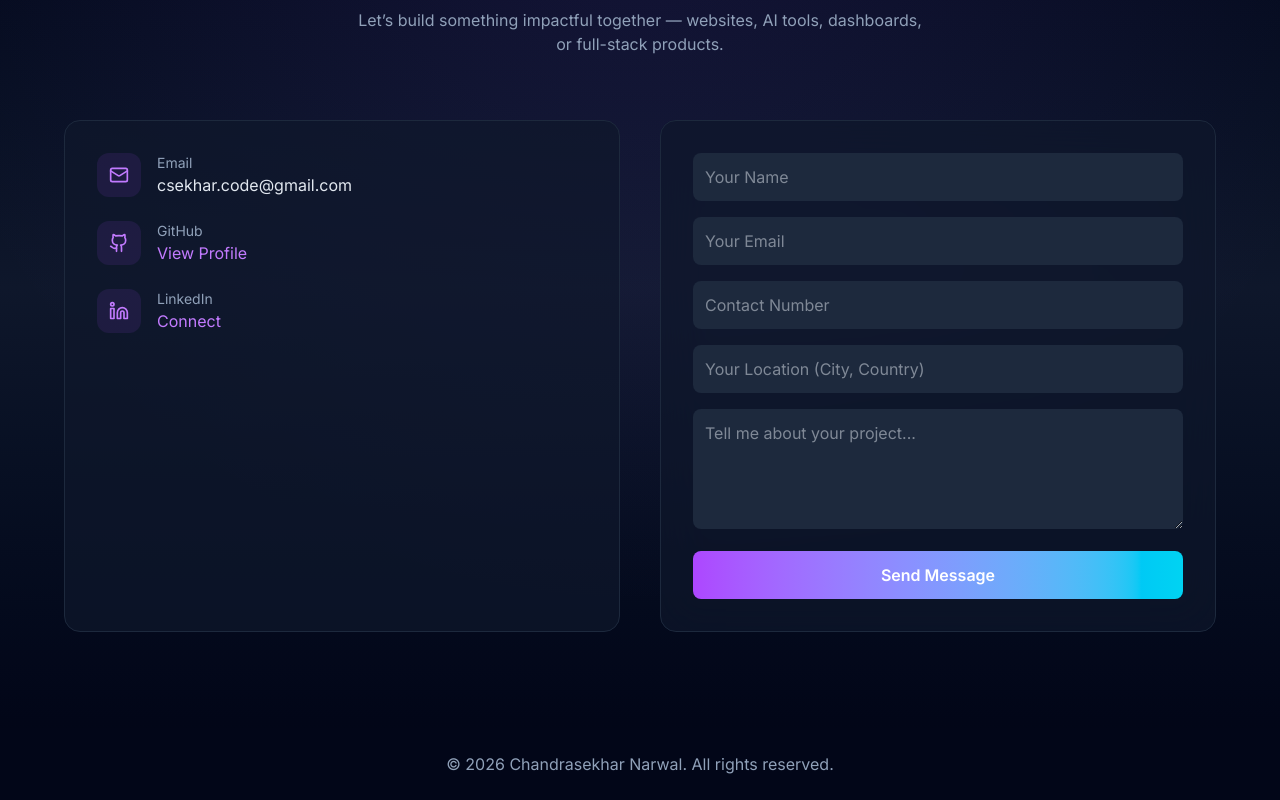
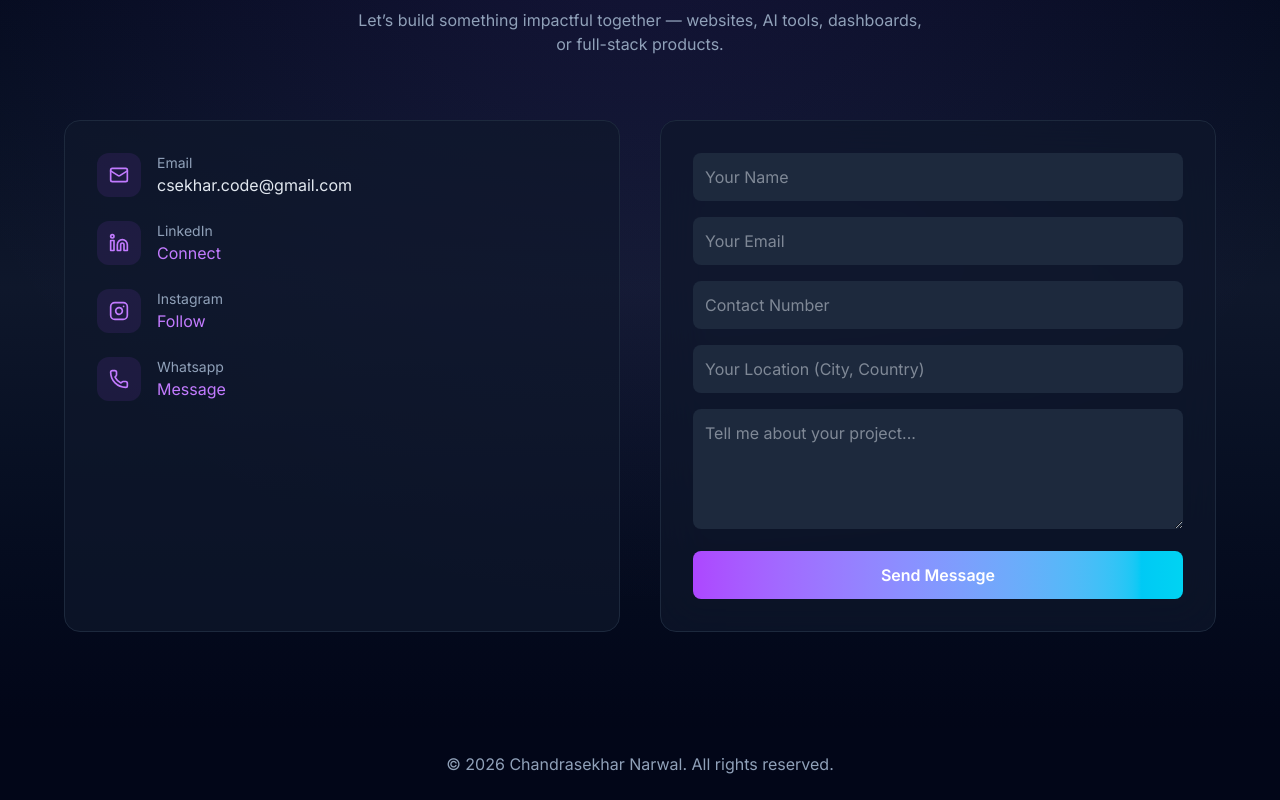
Before and after one commit to CSekhar-MERN/Portfolio, a Next.js app: page / in a window 1280 px wide. Shown: the part 7023-7823 px from the top of the page. Built offline with nearby package versions, Linux system fonts and the light colour scheme; no server answers.

Commit message:
Add more info and remove auto reply from beckend

```diff
--- a/components/Contact.tsx
+++ b/components/Contact.tsx
@@ -2,7 +2,7 @@
 
 import emailjs from "@emailjs/browser";
 import { motion } from "framer-motion";
-import { Mail, Github, Linkedin, Send } from "lucide-react";
+import { Mail, Github, Linkedin, Send, Instagram, Phone } from "lucide-react";
 import Link from "next/link";
 import { useEffect, useRef, useState } from "react";
 
@@ -63,13 +63,13 @@ export default function Contact() {
         process.env.NEXT_PUBLIC_EMAILJS_PUBLIC_KEY!
       );
 
-      // 2️⃣ Auto-reply email (to user)
-      await emailjs.sendForm(
-        process.env.NEXT_PUBLIC_EMAILJS_SERVICE_ID!,
-        process.env.NEXT_PUBLIC_EMAILJS_USER_TEMPLATE_ID!,
-        form,
-        process.env.NEXT_PUBLIC_EMAILJS_PUBLIC_KEY!
-      );
+      // // 2️⃣ Auto-reply email (to user)
+      // await emailjs.sendForm(
+      //   process.env.NEXT_PUBLIC_EMAILJS_SERVICE_ID!,
+      //   process.env.NEXT_PUBLIC_EMAILJS_USER_TEMPLATE_ID!,
+      //   form,
+      //   process.env.NEXT_PUBLIC_EMAILJS_PUBLIC_KEY!
+      // );
 
       setStatus("success");
       form.reset();
@@ -132,7 +132,7 @@ export default function Contact() {
                 </div>
               </div>
 
-              <div className="flex items-start sm:items-center gap-4">
+              {/* <div className="flex items-start sm:items-center gap-4">
                 <div className="p-3 rounded-xl bg-purple-500/10 text-purple-400">
                   <Github size={20} />
                 </div>
@@ -142,7 +142,7 @@ export default function Contact() {
                     View Profile
                   </Link>
                 </div>
-              </div>
+              </div> */}
 
               <div className="flex items-start sm:items-center gap-4">
                 <div className="p-3 rounded-xl bg-purple-500/10 text-purple-400">
@@ -155,6 +155,38 @@ export default function Contact() {
                   </Link>
                 </div>
               </div>
+              <div className="flex items-start sm:items-center gap-4">
+                <div className="p-3 rounded-xl bg-purple-500/10 text-purple-400">
+                  <Instagram size={20} />
+                </div>
+                <div>
+                  <p className="text-sm text-slate-400">Instagram</p>
+                  <Link
+                    href="https://instagram.com/buildwithsekhar?igsh=OTFiaThsM2RxMjhz"
+                    target="_blank"
+                    className="text-purple-400 hover:underline transition"
+                  >
+                    Follow
+                  </Link>
+                </div>
+              </div>
+              <div className="flex items-start sm:items-center gap-4">
+                <div className="p-3 rounded-xl bg-purple-500/10 text-purple-400">
+                  <Phone size={20} />
+                </div>
+                <div>
+                  <p className="text-sm text-slate-400">Whatsapp</p>
+                  <Link
+                    href="https://wa.me/918764689006?text=Hi%20Chandrasekhar,%20I%20want%20to%20connect%20with%20you."
+                    target="_blank"
+                    className="text-purple-400 hover:underline transition"
+                  >
+                    Message
+                  </Link>
+                </div>
+              </div>
+
+
             </div>
           </motion.div>
 
```
